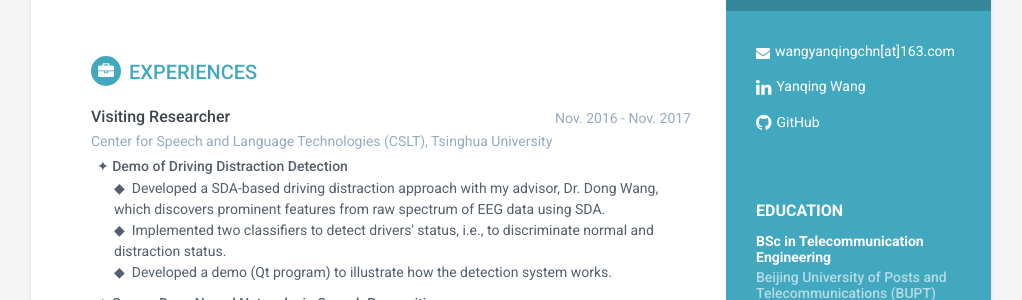
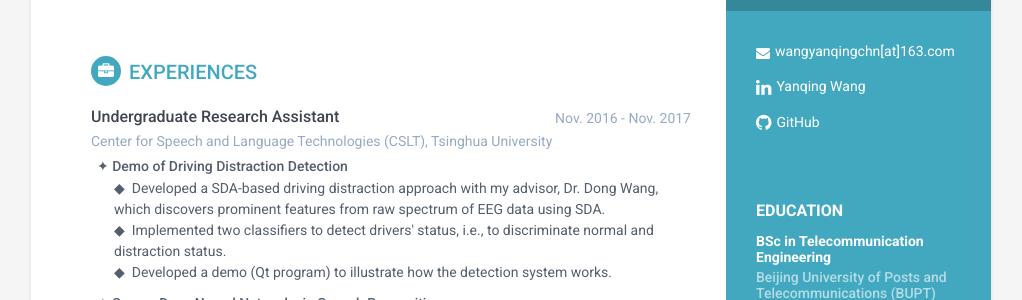
Before and after one commit to saisu123/saisu123.github.io, a Jekyll site: the page built from index.html, in a window 1280 px wide. Shown: the part 289-589 px from the top of the page, without its empty margins (129-1151 px from the left). Built offline with Jekyll 4.4.1, drawn with Linux system fonts in a browser that asks for light colours.

Commit message:
update title

```diff
--- a/_data/experiences.yml
+++ b/_data/experiences.yml
@@ -7,7 +7,7 @@
 #  details1: Data Collection. Demo Development. Recognize people's activity using RSSI and CSI. CNN, TDNN and LSTM included.
 
 - experience:
-  role: Visiting Researcher
+  role: Undergraduate Research Assistant
   company: Center for Speech and Language Technologies (CSLT), Tsinghua University
   time: Nov. 2016 - Nov. 2017
 
```
Also changed, not shown: 1 other file.
